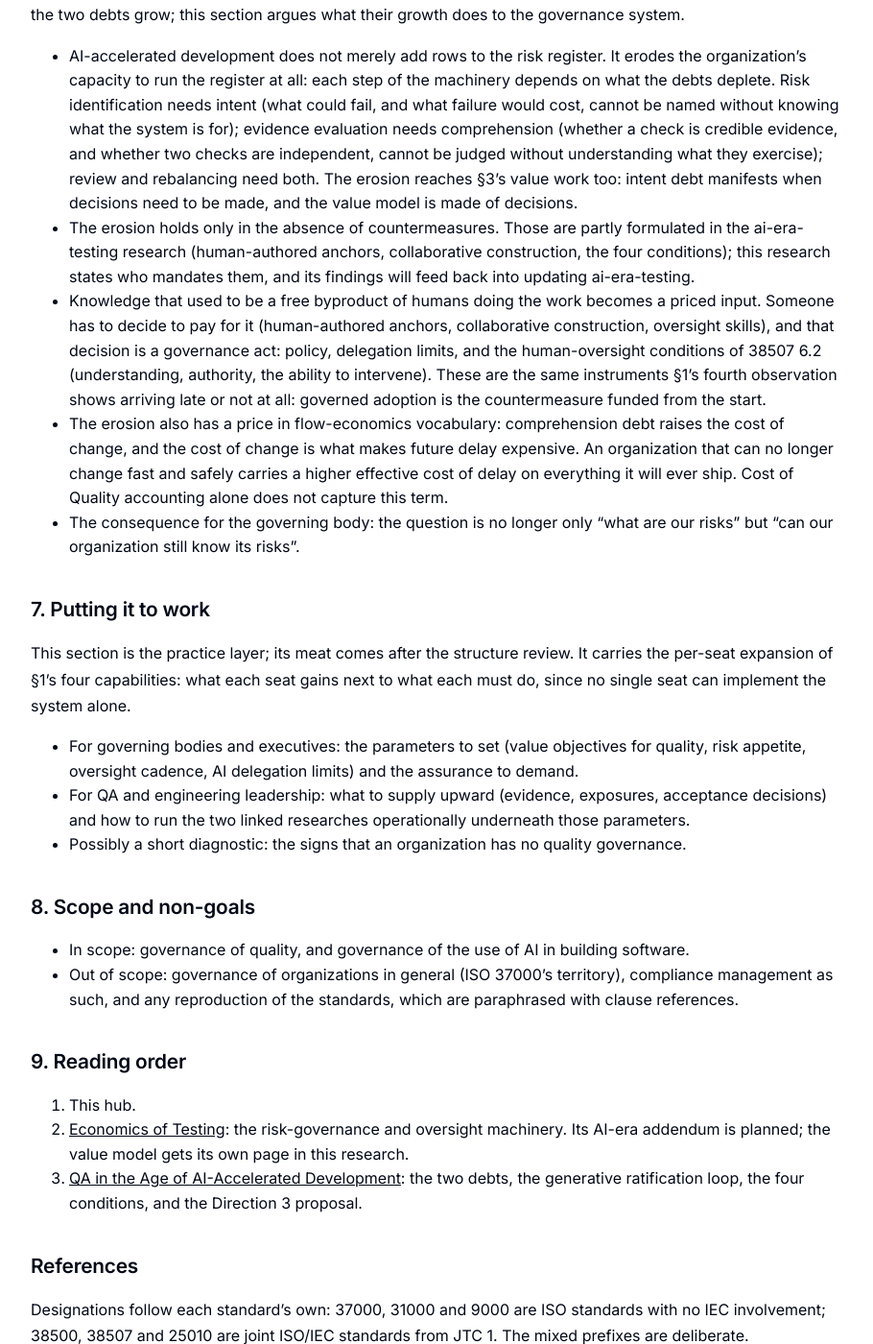
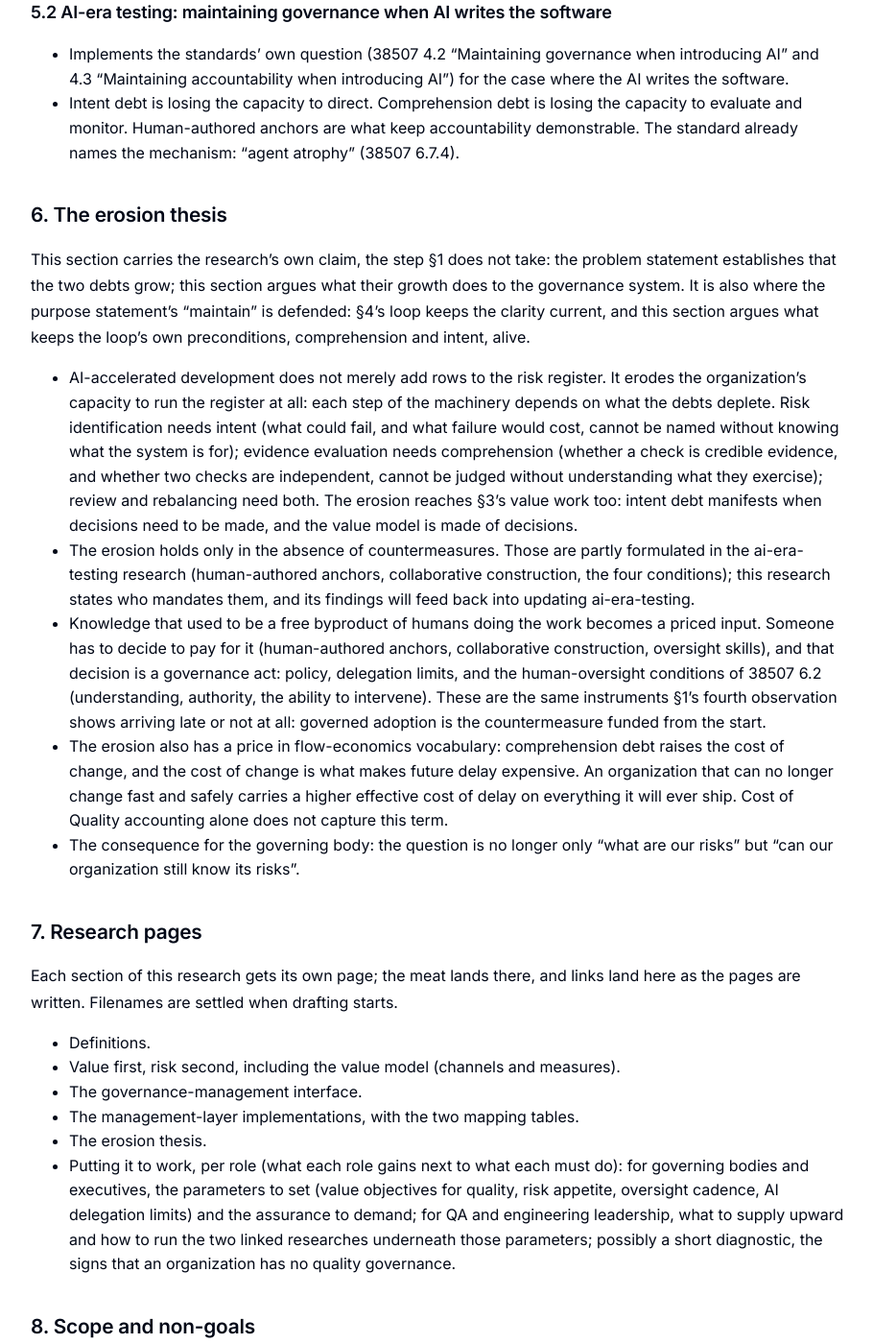
Before and after one commit to BeyondQuality/beyondquality, a Jekyll site: the page built from research/quality-governance/quality-governance.md, in a window 1280 px wide and 1400 px high, scrolled down 4401 px. Shown: the whole window at 96% size, without its empty margins (184-1094 px from the left). Built offline with Jekyll 4.4.1, drawn with Linux system fonts in a browser that asks for light colours; our own code applies the rules of GitHub Pages for plain Markdown files; some of the changed text lies outside the part shown.

Commit message:
structure is completed

```diff
--- a/research/quality-governance/quality-governance.md
+++ b/research/quality-governance/quality-governance.md
@@ -1,10 +1,8 @@
 ---
 author: Vitaly Sharovatov
-status: structure draft
+status: work in progress
 ---
 # Governance of quality
-
-<!-- Structure draft 2026-07-27. Each section carries a short description of its intended content; the meat comes after structure review. Working title and folder name provisional. Standards are paraphrased with clause references only; licensed text is never reproduced beyond fair use. -->
 
 ## What this research does
 
@@ -38,7 +36,7 @@ Repairing the four deficiencies buys four capabilities, one per deficiency, stat
 - **Structure:** the governing body sees one exposure picture in comparable units and sets its appetite vector deliberately; it can answer what it tolerates and why.
 - **Adoption:** AI adoption at a pace the organization can sustain: the debts named and watched, the countermeasures mandated and funded, the capacity to supervise, intervene and evolve retained.
 
-The capabilities land differently per seat, and no single reader can implement them alone; §7 carries the per-seat version: what each seat gains next to what each must do.
+The capabilities land differently per role, and no single reader can implement them alone; the practice page (listed in §7) will carry the per-role version: what each role gains next to what each must do.
 
 ## 2. Definitions
 
@@ -62,9 +60,11 @@ This section states the ordering thesis, which is definitional rather than good
 This section applies the evaluate-direct-monitor cycle plus stakeholder engagement to the quality domain.
 
 - Flows down: purpose, value objectives, quality targets, risk appetite and acceptance thresholds, policy, delegation limits.
-- Flows up: evidence from testing and reviews, current exposures, acceptance decisions with their sign-offs, breaches and escapes.
+- Flows up: evidence from testing and reviews, current exposures, acceptance decisions with their sign-offs, breaches and escapes. The upward flow exists for two reasons: recalibration (evidence updates the policy and the appetite) and accountability (the body must be able to answer for what it tolerates).
 - One conversation at the top, three functions below: where QA, security and product management sit, and why the interface is the same for all three.
 - Economic decision rules are the operable form of policy and delegation: governance publishes the exchange rates (what a day of delay costs, what a unit of exposure reduction is worth), and teams decide locally within them without escalation. This is Reinertsen's device serving 38500's delegation element.
+- The interface runs as a never-ending loop: governance sets the policy (value objectives, risk appetite) from the whole picture; management turns it into the prioritized risk register and the work that holds the value-risk balance, deciding locally inside the published parameters; evidence and exposures flow back up; the policy gets updated. Economically, the loop is constrained optimization sustained over time: maximize value, subject to exposures staying within appetite.
+- Why the parameters are set at the top and nowhere else: the whole economic picture (the value side plus all three functions' exposures) can exist only at the level above all three, and any lower placement puts the owner of one term in charge of the sum: each silo's appetite would emerge from its own budget fights, and exchange rates would bend toward the function that sets them. Decisions are delegated inside the published parameters; parameter-setting and answerability are not.
 
 <!-- Interface diagram placeholder. -->
 
@@ -89,7 +89,7 @@ The two linked researches are not special cases of risk management; they are imp
 
 ## 6. The erosion thesis
 
-This section carries the research's own claim, the step §1 does not take: the problem statement establishes that the two debts grow; this section argues what their growth does to the governance system.
+This section carries the research's own claim, the step §1 does not take: the problem statement establishes that the two debts grow; this section argues what their growth does to the governance system. It is also where the purpose statement's "maintain" is defended: §4's loop keeps the clarity current, and this section argues what keeps the loop's own preconditions, comprehension and intent, alive.
 
 - AI-accelerated development does not merely add rows to the risk register. It erodes the organization's capacity to run the register at all: each step of the machinery depends on what the debts deplete. Risk identification needs intent (what could fail, and what failure would cost, cannot be named without knowing what the system is for); evidence evaluation needs comprehension (whether a check is credible evidence, and whether two checks are independent, cannot be judged without understanding what they exercise); review and rebalancing need both. The erosion reaches §3's value work too: intent debt manifests when decisions need to be made, and the value model is made of decisions.
 - The erosion holds only in the absence of countermeasures. Those are partly formulated in the ai-era-testing research (human-authored anchors, collaborative construction, the four conditions); this research states who mandates them, and its findings will feed back into updating ai-era-testing.
@@ -97,13 +97,16 @@ This section carries the research's own claim, the step §1 does not take: the p
 - The erosion also has a price in flow-economics vocabulary: comprehension debt raises the cost of change, and the cost of change is what makes future delay expensive. An organization that can no longer change fast and safely carries a higher effective cost of delay on everything it will ever ship. Cost of Quality accounting alone does not capture this term.
 - The consequence for the governing body: the question is no longer only "what are our risks" but "can our organization still know its risks".
 
-## 7. Putting it to work
+## 7. Research pages
 
-This section is the practice layer; its meat comes after the structure review. It carries the per-seat expansion of §1's four capabilities: what each seat gains next to what each must do, since no single seat can implement the system alone.
+Each section of this research gets its own page; the meat lands there, and links land here as the pages are written. Filenames are settled when drafting starts.
 
-- For governing bodies and executives: the parameters to set (value objectives for quality, risk appetite, oversight cadence, AI delegation limits) and the assurance to demand.
-- For QA and engineering leadership: what to supply upward (evidence, exposures, acceptance decisions) and how to run the two linked researches operationally underneath those parameters.
-- Possibly a short diagnostic: the signs that an organization has no quality governance.
+- Definitions.
+- Value first, risk second, including the value model (channels and measures).
+- The governance-management interface.
+- The management-layer implementations, with the two mapping tables.
+- The erosion thesis.
+- Putting it to work, per role (what each role gains next to what each must do): for governing bodies and executives, the parameters to set (value objectives for quality, risk appetite, oversight cadence, AI delegation limits) and the assurance to demand; for QA and engineering leadership, what to supply upward and how to run the two linked researches underneath those parameters; possibly a short diagnostic, the signs that an organization has no quality governance.
 
 ## 8. Scope and non-goals
 
@@ -118,7 +121,7 @@ This section is the practice layer; its meat comes after the structure review. I
 
 ## References
 
-Designations follow each standard's own: 37000, 31000 and 9000 are ISO standards with no IEC involvement; 38500, 38507 and 25010 are joint ISO/IEC standards from JTC 1. The mixed prefixes are deliberate.
+Designations follow each standard's own: 37000, 31000 and 9000 are ISO standards with no IEC involvement; 38500, 38507 and 25010 are joint ISO/IEC standards from JTC 1. The mixed prefixes are deliberate. Standards are paraphrased with clause references only; no licensed text is reproduced beyond fair use.
 
 - ISO 37000:2021, Governance of organizations
 - ISO/IEC 38500:2024, Information technology, Governance of IT for the organization
```
